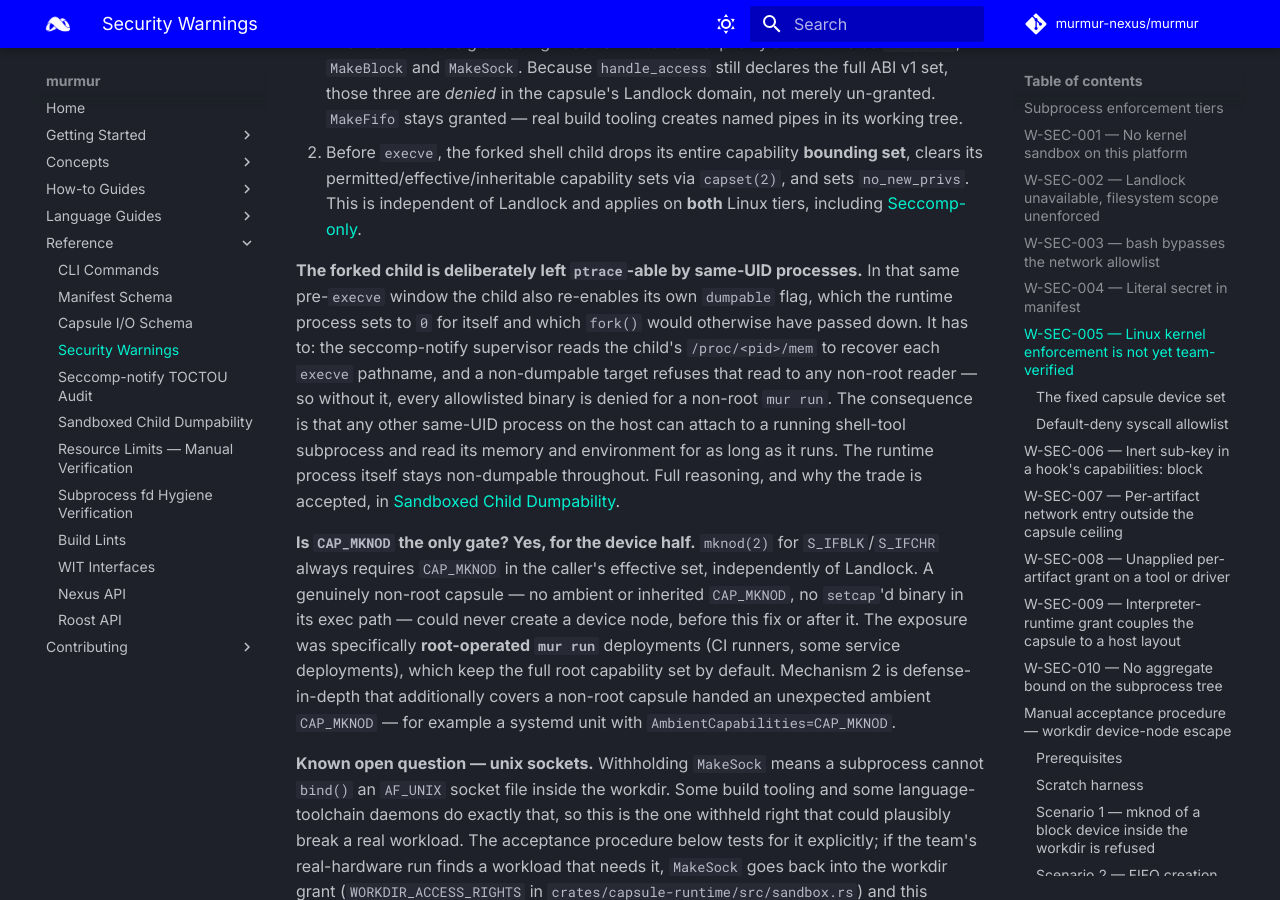
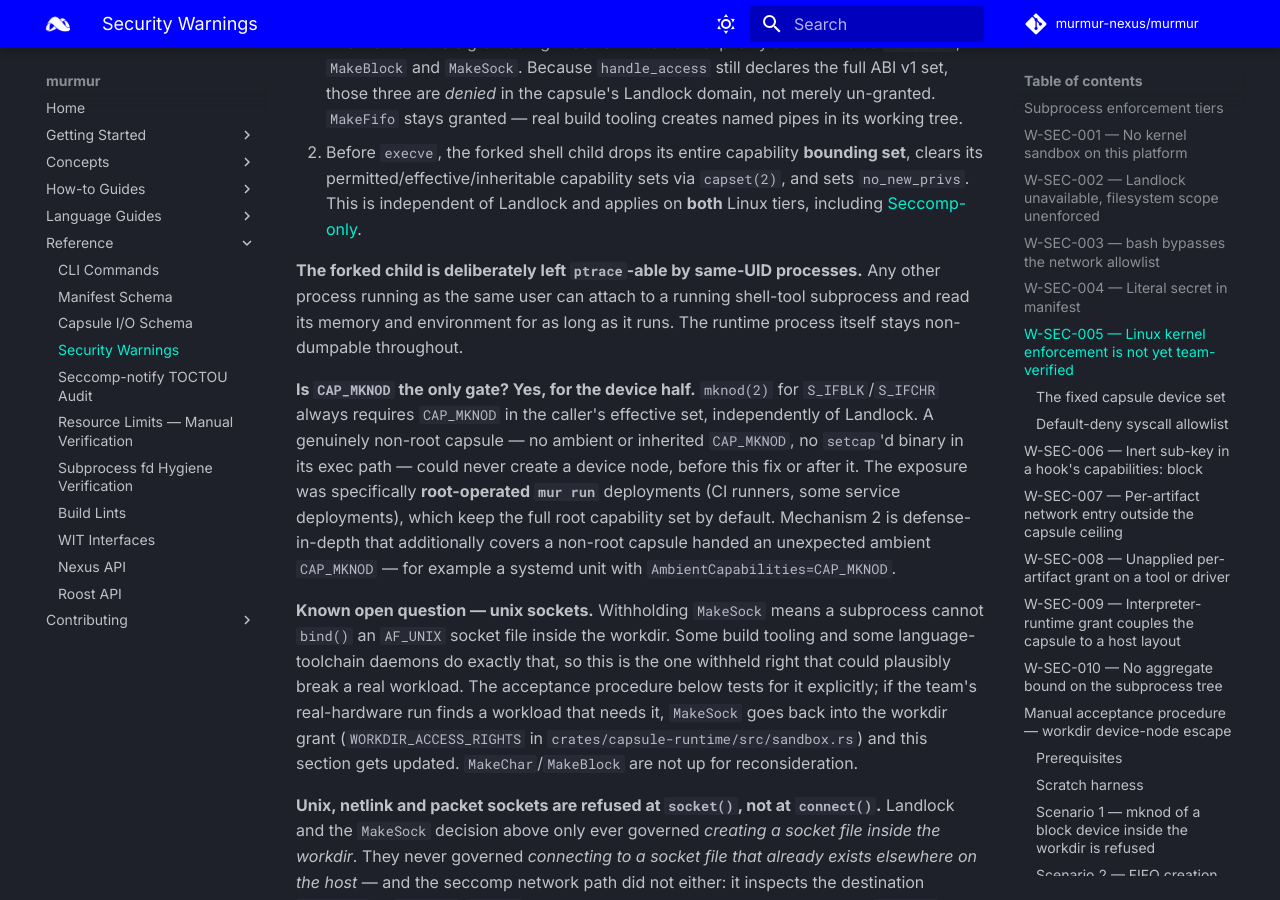
Before and after one commit to murmur-nexus/murmur, an MkDocs documentation site: the page built from docs/content/reference/security-warnings.md, in a window 1280 px wide and 900 px high, scrolled down 6617 px. Built offline with MkDocs 1.6.1 and Material for MkDocs 9.7.7, drawn with Linux system fonts in a browser that asks for light colours; comment, search, counter and statistics services are not loaded.

Commit message:
docs: remove tradeoff doc
Signed-off-by: ewdegraaff <ewdegraaff@users.noreply.github.com>

```diff
--- a/docs/content/reference/security-warnings.md
+++ b/docs/content/reference/security-warnings.md
@@ -259,15 +259,9 @@ completely. Two independent mechanisms now close this, and **neither is team-ver
    independent of Landlock and applies on **both** Linux tiers, including
    [Seccomp-only](#w-sec-002).
 
-**The forked child is deliberately left `ptrace`-able by same-UID processes.** In that same
-pre-`execve` window the child also re-enables its own `dumpable` flag, which the runtime process
-sets to `0` for itself and which `fork()` would otherwise have passed down. It has to: the
-seccomp-notify supervisor reads the child's `/proc/<pid>/mem` to recover each `execve` pathname, and
-a non-dumpable target refuses that read to any non-root reader — so without it, every allowlisted
-binary is denied for a non-root `mur run`. The consequence is that any other same-UID process on the
-host can attach to a running shell-tool subprocess and read its memory and environment for as long
-as it runs. The runtime process itself stays non-dumpable throughout. Full reasoning, and why the
-trade is accepted, in [Sandboxed Child Dumpability](child-dumpable-tradeoff.md).
+**The forked child is deliberately left `ptrace`-able by same-UID processes.** Any other process
+running as the same user can attach to a running shell-tool subprocess and read its memory and
+environment for as long as it runs. The runtime process itself stays non-dumpable throughout.
 
 **Is `CAP_MKNOD` the only gate? Yes, for the device half.** `mknod(2)` for `S_IFBLK`/`S_IFCHR`
 always requires `CAP_MKNOD` in the caller's effective set, independently of Landlock. A genuinely
--- a/docs/mkdocs.yml
+++ b/docs/mkdocs.yml
@@ -124,7 +124,6 @@ nav:
       - Capsule I/O Schema: reference/capsule-io.md
       - Security Warnings: reference/security-warnings.md
       - Seccomp-notify TOCTOU Audit: reference/seccomp-notify-toctou-audit.md
-      - Sandboxed Child Dumpability: reference/child-dumpable-tradeoff.md
       - Resource Limits — Manual Verification: reference/resource-limits-manual-verification.md
       - Subprocess fd Hygiene Verification: reference/subprocess-fd-hygiene-verification.md
       - Build Lints: reference/build-lints.md
```
Also changed, not shown: docs/content/reference/child-dumpable-tradeoff.md (deleted, +0 -105 lines), 2 other files.
